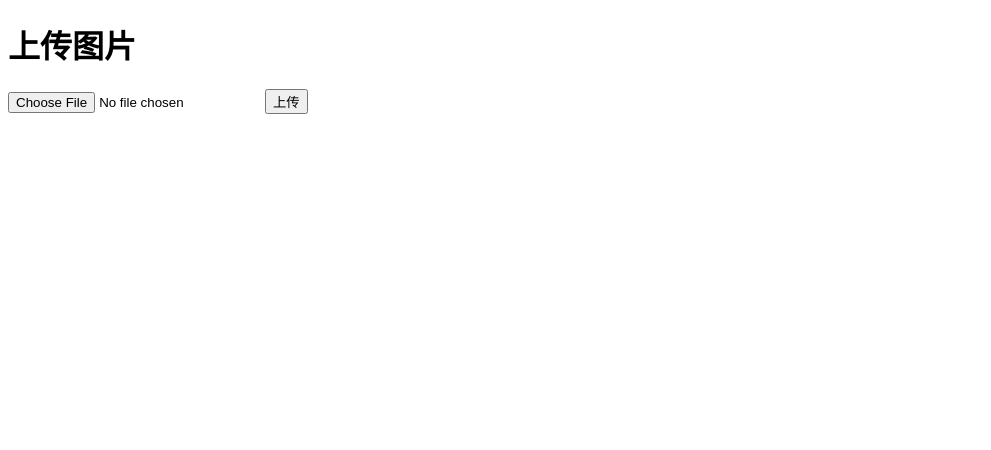
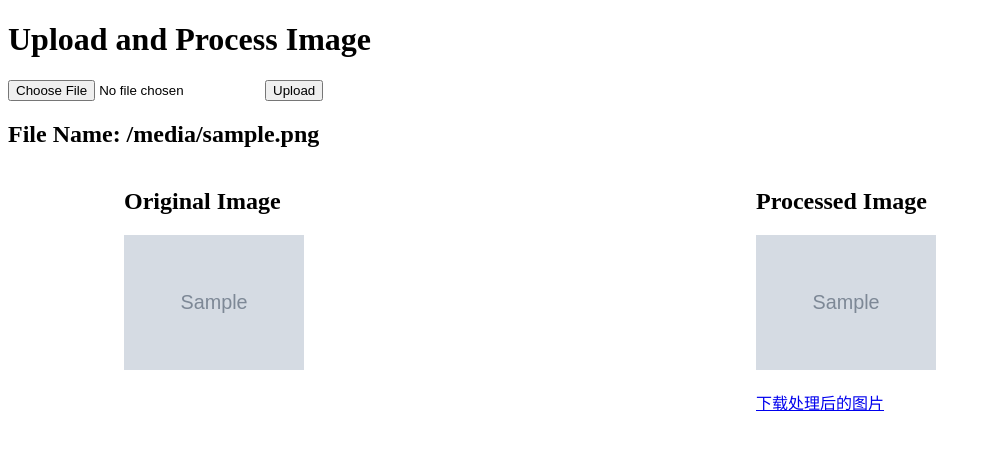
Before and after one commit to smnra/imageBinarizationFlask, a Flask app: template app/templates/upload.html in a window 1280 px wide. Shown: the top 450 px of the page, without its empty margins (0-991 px from the left). Run offline with Flask 3, Linux system fonts and the light colour scheme; the template is opened without the code that fills it: most values are stand-ins (such as "Sample title", 1, 10 or a date in 2020); grey boxes marked "Sample" are stand-in pictures.

Commit message:
将 result.html   和  upload.php  放合并

```diff
--- a/app/main.py
+++ b/app/main.py
@@ -28,33 +28,6 @@ path 接受包含斜杠的文本
 ########################'''
 
 
-
-
-@app.route("/test_1/<int:id>", )
-def test_1(id):
-    if id == 1:
-        return 'first'
-    elif id == 2:
-        return 'second'
-    elif id == 3:
-        return 'thrid'
-    else:
-        return 'hello world!'
-
-
-@app.route("/test_2/<string:id>", )
-def test_2(id):
-    if id == 'aaa':
-        print(os.getcwd())
-        return 'firstaaa'
-    elif id == 'bbb':
-        return 'secondbbb'
-    elif id == 'ccc':
-        return 'thridccc'
-    else:
-        return 'hello world! ' + id
-
-
 @app.route('/index')
 def index():
     # redirect重定位（服务器向外部发起一个请求跳转）到一个url界面；
@@ -76,33 +49,33 @@ app.add_url_rule(rule='/test_url_rule',endpoint='test_url_rule',view_func=test_u
 
 # 请求钩子before/after_request
 # 想要在正常执行的代码的前、中、后时期，强行执行一段我们想要执行的功能代码，便要用到钩子函数——用特定装饰器装饰的函数。
-@app.before_request
-def before_request_a():
-    print('I am in before_request_a')
+# @app.before_request
+# def before_request_a():
+#     print('I am in before_request_a')
+#
 
-
-@app.before_request
-def before_request_b():
-    print('I am in before_request_b')
+# @app.before_request
+# def before_request_b():
+#     print('I am in before_request_b')
 
 
 # after_request：每一次请求之后都会调用；
 # 该钩子函数表示每一次请求之后，可以执行某个特定功能的函数，这个函数接收response对象，所以执行完后必须归还response对象
 # 执行的顺序是先绑定的后执行；
 # 一般可以用于产生csrf_token验证码等场景；
-@app.after_request
-def after_request_a(response):
-    print('I am in after_request_a')
-    # 该装饰器接收response参数，运行完必须归还response，不然程序报错
-    return response
-
-
-@app.after_request
-def after_request_b(response):
-    print('I am in after_request_b')
-    return response
-
-
+# @app.after_request
+# def after_request_a(response):
+#     print('I am in after_request_a')
+#     # 该装饰器接收response参数，运行完必须归还response，不然程序报错
+#     return response
+#
+#
+# @app.after_request
+# def after_request_b(response):
+#     print('I am in after_request_b')
+#     return response
+#
+#
 
 
 
@@ -119,37 +92,48 @@ def test_index():
         password = request.form.get('password')
         return name + " " + password
 
+import os
+from flask import Flask, request, render_template, url_for, send_from_directory, redirect
+from werkzeug.utils import secure_filename
 
+app = Flask(__name__)
+app.config['UPLOAD_FOLDER'] = 'uploads'
+app.config['OUTPUT_FOLDER'] = 'outputs'
 
 def allowed_file(filename):
-    ext = filename.split('.')[-1]
-    return ext in ['jpg', 'png', 'jpeg']
-
-
-
+    return '.' in filename and filename.rsplit('.', 1)[1].lower() in {'jpg', 'png', 'jpeg'}
 
 @app.route('/upload', methods=['GET', 'POST'])
 def upload_and_process():
     if request.method == 'POST':
+        if 'file' not in request.files:
+            return redirect(request.url)
         file = request.files['file']
-        if file and allowed_file(file.filename):  # 添加允许的文件类型检查
+        if file.filename == '':
+            return redirect(request.url)
+        if file and allowed_file(file.filename):
             filename = secure_filename(file.filename)
             filepath = os.path.join(app.config['UPLOAD_FOLDER'], filename)
             file.save(filepath)
 
-            # 处理图片
-            output_filepath = os.path.join(app.config['OUTPUT_FOLDER'], filename)
-            imageBinarizationAdaptive(filepath, output_filepath)
+            try:
+                output_filepath = os.path.join(app.config['OUTPUT_FOLDER'], filename)
+                imageBinarizationAdaptive(filepath, output_filepath)
+            except Exception as e:
+                return f"Error processing file: {str(e)}"
 
-            return render_template('result.html', original_img=url_for('uploaded_file', filename=filename),
-                                   processed_img=url_for('uploaded_processed_file', filename=filename))
+            return render_template('upload.html', original_img=url_for('uploaded_file', filename=filename),
+                                   processed_img=url_for('uploaded_processed_file', filename=filename),
+                                   filename=filename)
     return render_template('upload.html')
+
+
+
 
 
 @app.route('/uploads/<filename>')
 def uploaded_file(filename):
     return send_from_directory(app.config['UPLOAD_FOLDER'], filename)
-
 
 @app.route('/outputs/<filename>')
 def uploaded_processed_file(filename):
--- a/app/templates/upload.html
+++ b/app/templates/upload.html
@@ -1,16 +1,43 @@
-<!doctype html>
-<html>
+<!DOCTYPE html>
+<html lang="en">
 <head>
-    <title>图片上传</title>
+    <meta charset="UTF-8">
+    <title>Upload and Process Image</title>
+    <style>
+        .image-container {
+            display: flex;
+            justify-content: space-around;
+            margin-top: 20px;
+        }
+        .image-container img {
+            max-width: 45%;
+            height: auto;
+        }
+    </style>
 </head>
 <body>
-    <h1>上传图片</h1>
-    {% if 'uploaded' in request.args %}
-        <p>图片上传成功！</p>
+    <h1>Upload and Process Image</h1>
+    <form method="post" enctype="multipart/form-data">
+        <input type="file" name="file">
+        <input type="submit" value="Upload">
+    </form>
+    {% if filename %}
+        <h2>File Name: {{ filename }}</h2>
     {% endif %}
-    <form method=post enctype=multipart/form-data>
-      <input type=file name=file>
-      <input type=submit value=上传>
-    </form>
+    <div class="image-container">
+        {% if original_img %}
+            <div>
+                <h2>Original Image</h2>
+                <img src="{{ original_img }}" alt="Original Image">
+            </div>
+        {% endif %}
+        {% if processed_img %}
+            <div>
+                <h2>Processed Image</h2>
+                <img src="{{ processed_img }}" alt="Processed Image">
+                <p><a href="{{ processed_img }}" download>下载处理后的图片</a></p>
+            </div>
+        {% endif %}
+    </div>
 </body>
 </html>
```
